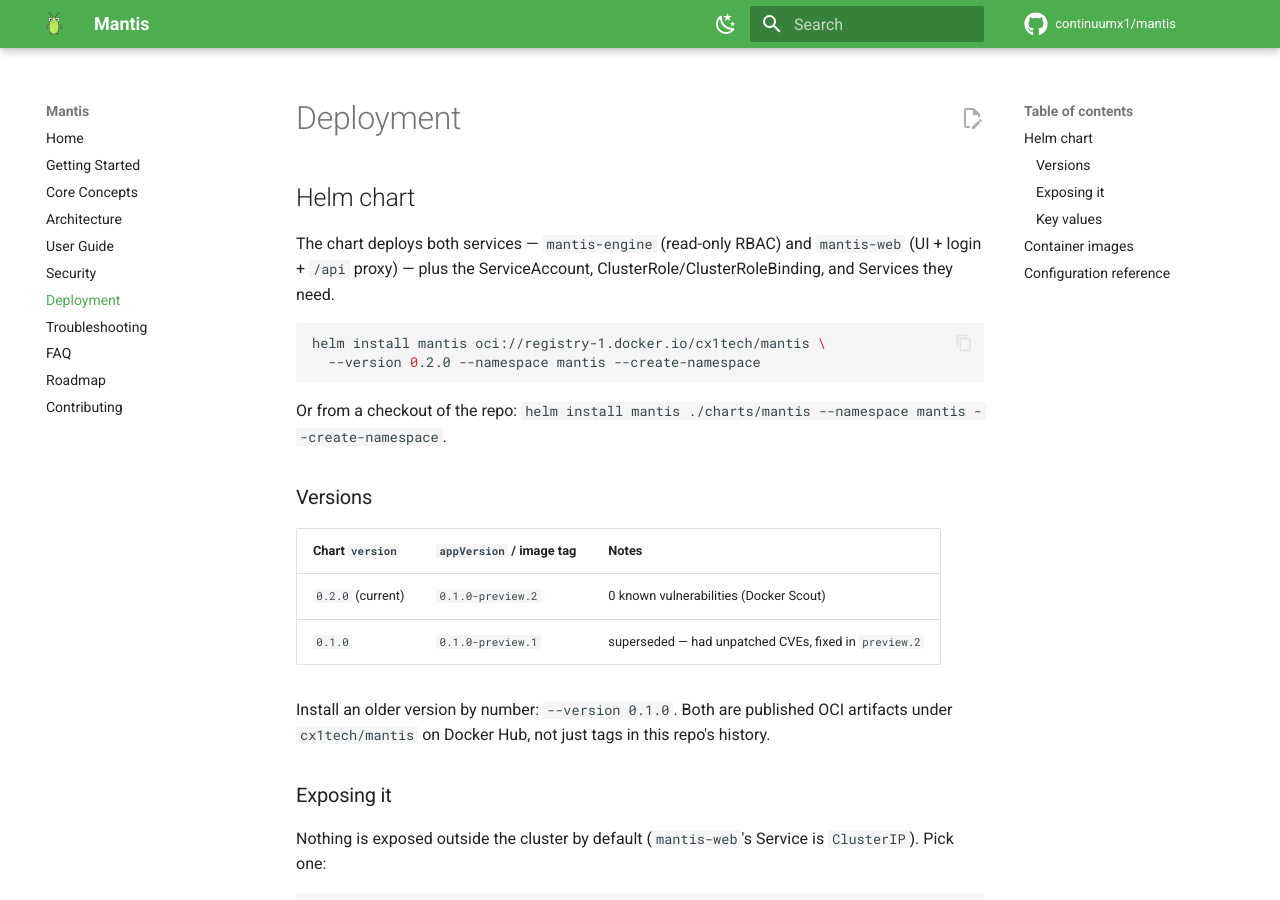
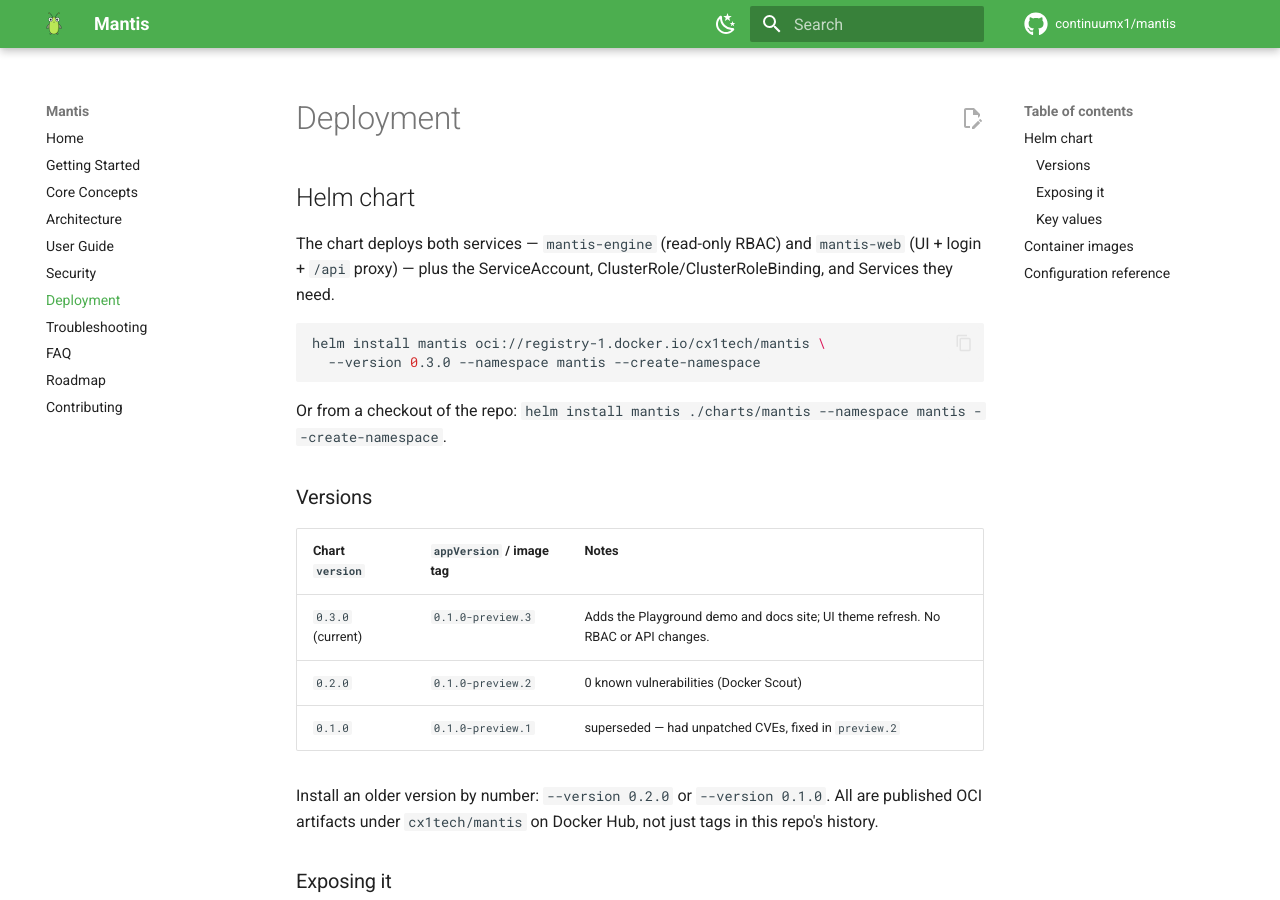
Before and after one commit to continuumx1/mantis, an MkDocs documentation site: the page built from docs/deployment.md, in a window 1280 px wide and 900 px high. Built offline with MkDocs 1.6.1 and Material for MkDocs 9.7.7, drawn with Linux system fonts in a browser that asks for light colours; comment, search, counter and statistics services are not loaded; the version menu is left out.

Commit message:
feat(chart): version 0.3.0, pin image tag to 0.1.0-preview.3
Bumps the chart (0.2.0 → 0.3.0) and appVersion/image.tag
(0.1.0-preview.2 → 0.1.0-preview.3) for the Playground demo, docs site,
and UI theme refresh landing in this preview. Updates every "current
version" install command and reference across charts/mantis/README.md,
docs/deployment.md, docs/getting-started.md, docs/USER_GUIDE.md, and the
root README to match; the 0.2.0/0.1.0 rows stay as historical entries.

Does not build or push the cx1tech/mantis:0.1.0-preview.3-{engine,web}
images — that's a separate manual step (see charts/mantis/README.md /
build/Dockerfile.* for the buildx command).

````diff
--- a/docs/deployment.md
+++ b/docs/deployment.md
@@ -8,7 +8,7 @@
 
 ```bash
 helm install mantis oci://registry-1.docker.io/cx1tech/mantis \
-  --version 0.2.0 --namespace mantis --create-namespace
+  --version 0.3.0 --namespace mantis --create-namespace
 ```
 
 Or from a checkout of the repo: `helm install mantis ./charts/mantis --namespace mantis --create-namespace`.
@@ -17,12 +17,13 @@
 
 | Chart `version` | `appVersion` / image tag | Notes |
 |---|---|---|
-| `0.2.0` (current) | `0.1.0-preview.2` | 0 known vulnerabilities (Docker Scout) |
+| `0.3.0` (current) | `0.1.0-preview.3` | Adds the Playground demo and docs site; UI theme refresh. No RBAC or API changes. |
+| `0.2.0` | `0.1.0-preview.2` | 0 known vulnerabilities (Docker Scout) |
 | `0.1.0` | `0.1.0-preview.1` | superseded — had unpatched CVEs, fixed in `preview.2` |
 
-Install an older version by number: `--version 0.1.0`. Both are published
-OCI artifacts under `cx1tech/mantis` on Docker Hub, not just tags in this
-repo's history.
+Install an older version by number: `--version 0.2.0` or `--version 0.1.0`.
+All are published OCI artifacts under `cx1tech/mantis` on Docker Hub, not
+just tags in this repo's history.
 
 ### Exposing it
 
````
Also changed, not shown: README.md (+1 -1 lines), charts/mantis/README.md (+10 -8 lines), docs/USER_GUIDE.md (+1 -1 lines), docs/getting-started.md (+3 -3 lines), 2 other files.
